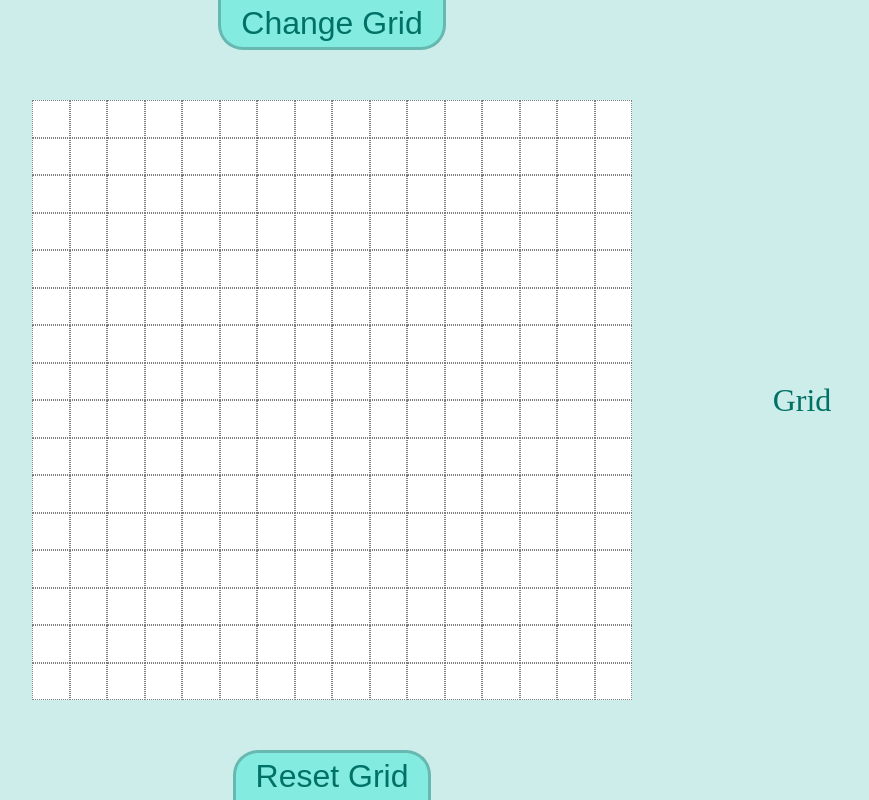
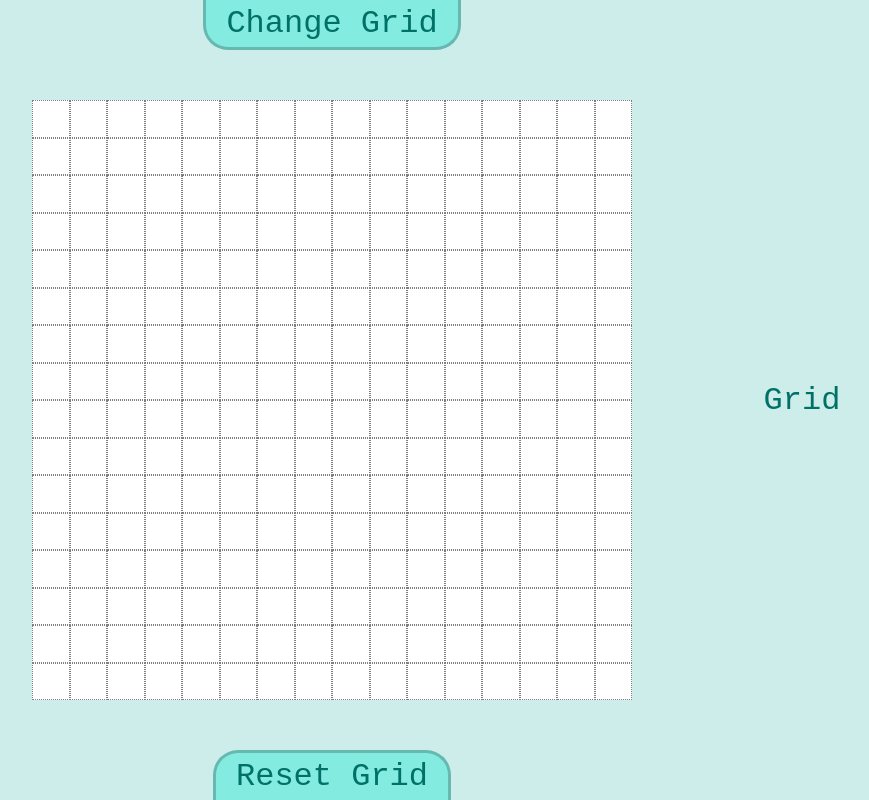
Before and after one commit to alimadani-0/etch-a-sketch, a plain HTML site: page index.html in a window 1280 px wide. Shown: the whole page, without its empty margins (308-1177 px from the left). Drawn offline with Linux system fonts and the light colour scheme.

Commit message:
Add font family to text

```diff
--- a/css/style.css
+++ b/css/style.css
@@ -22,7 +22,8 @@ button {
     background-color: white;
 }
 
-.font-color {
+.font {
+    font-family: 'Courier New', Courier, monospace;
     color: #007166;
 }
 
--- a/index.html
+++ b/index.html
@@ -9,12 +9,12 @@
     <script src="./js/script.js" defer></script>
 </head>
 <body>
-    <button id="change-grid" class="font-color">Change Grid</button>
+    <button id="change-grid" class="font">Change Grid</button>
     <div id="middle-section">
         <div class="side"></div>
         <div id="grid-container"></div>
-        <div id="grid-info" class="side font-color"><span></span> Grid</div>
+        <div id="grid-info" class="side font"><span></span> Grid</div>
     </div>
-    <button id="reset-grid" class="font-color">Reset Grid</button>
+    <button id="reset-grid" class="font">Reset Grid</button>
 </body>
 </html>
```
